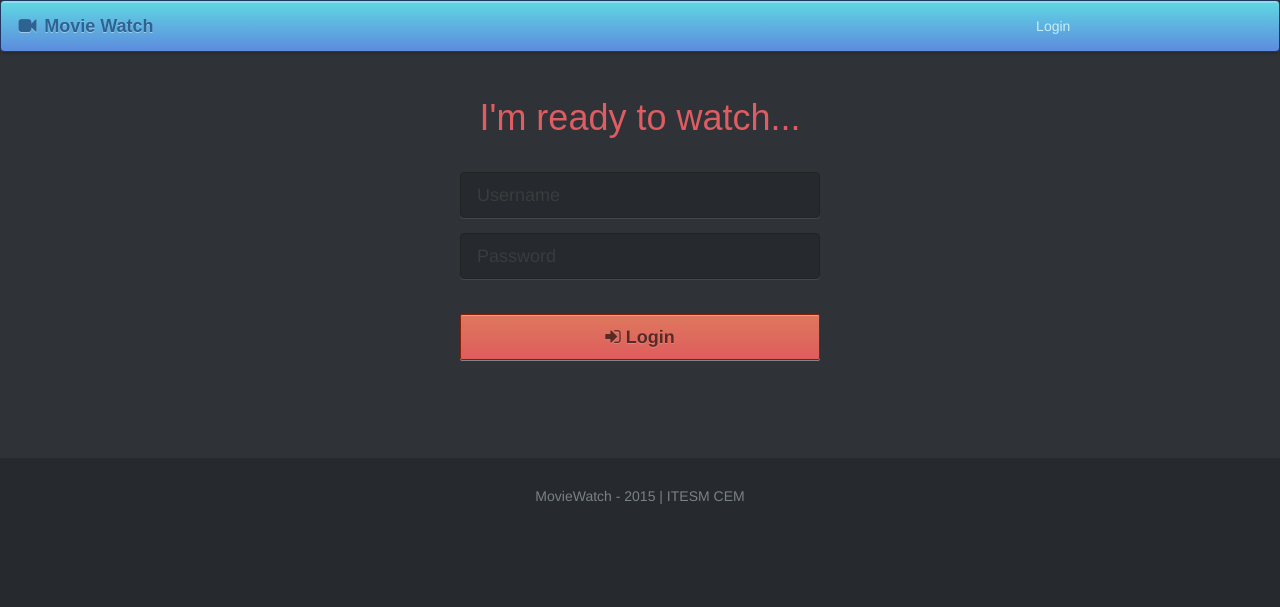
After one commit to gomezhyuuga/moviewatch, a Django app: page /login/ in a window 1280 px wide. The commit adds this page. Shown: the top 607 px of the page. Run offline with Django 3.2, Linux system fonts and the light colour scheme; some libraries are stand-ins or nearby versions.

Commit message:
Login terminado y avances en signup

```diff
--- /dev/null
+++ b/movies/forms.py
@@ -0,0 +1,5 @@
+from django.contrib.auth.forms import UserCreationForm
+
+
+class SignupForm(UserCreationForm):
+  pass
--- a/movies/models.py
+++ b/movies/models.py
@@ -9,6 +9,7 @@
 # into your database.
 from __future__ import unicode_literals
 
+from django.contrib.auth.models import User
 from django.conf import settings
 
 from django.db import models
@@ -56,6 +57,8 @@ class Account(models.Model):
     address = models.CharField(max_length=45, blank=True, null=True)
     member_since = models.DateField(db_column='memberSince', blank=True, null=True)  # Field name made lowercase.
     password = models.CharField(max_length=45, blank=True, null=True)
+
+    user = models.OneToOneField(User)
 
     def __str__(self):
         return self.username
--- a/movies/static/movies/css/custom-bootstrap.css
+++ b/movies/static/movies/css/custom-bootstrap.css
@@ -29,19 +29,6 @@
 .navbar-default .navbar-nav > li > a:hover, .navbar-default .navbar-nav > li > a:focus {
   color: #ffffff;
 }
-.navbar-default .navbar-nav > li > .dropdown-menu {
-  background-color: #5d8bde;
-}
-.navbar-default .navbar-nav > li > .dropdown-menu > li > a {
-  color: #c7eef7;
-}
-.navbar-default .navbar-nav > li > .dropdown-menu > li > a:hover,
-.navbar-default .navbar-nav > li > .dropdown-menu > li > a:focus {
-  color: #ffffff;
-  background-color: #2d6291;
-}
-.navbar-default .navbar-nav > li > .dropdown-menu > li > .divider {
-  background-color: #5d8bde;
 }
 .navbar-default .navbar-nav > .active > a, .navbar-default .navbar-nav > .active > a:hover, .navbar-default .navbar-nav > .active > a:focus {
   color: #ffffff;
@@ -71,15 +58,47 @@
   color: #ffffff;
 }
 
-@media (max-width: 767px) {
-  .navbar-default .navbar-nav .open .dropdown-menu > li > a {
-    color: #c7eef7;
-  }
-  .navbar-default .navbar-nav .open .dropdown-menu > li > a:hover, .navbar-default .navbar-nav .open .dropdown-menu > li > a:focus {
-    color: #ffffff;
-  }
-  .navbar-default .navbar-nav .open .dropdown-menu > .active > a, .navbar-default .navbar-nav .open .dropdown-menu > .active > a:hover, .navbar-default .navbar-nav .open .dropdown-menu > .active > a:focus {
-    color: #ffffff;
-    background-color: #2d6291;
-  }
+
+
+input.form-control {
+  /* input: */
+  background: #26292E;
+  border: 1px solid #232323;
+  box-shadow: 0px 1px 0px 0px rgba(255,255,255,0.1);
+  border-radius: 4px;
 }
+
+input.form-control::-webkit-input-placeholder {
+  font-family: Helvetica;
+  color: #3A3C3D;
+}
+
+input.form-control:-moz-placeholder { /* Firefox 18- */
+  font-family: Helvetica;
+  color: #3A3C3D;
+}
+
+input.form-control::-moz-placeholder {  /* Firefox 19+ */
+  font-family: Helvetica;
+  color: #3A3C3D;
+}
+
+input.form-control:-ms-input-placeholder {
+  font-family: Helvetica;
+  color: #3A3C3D;
+}
+
+input[type="submit"], button.form-control {
+  /* Rectangle 9: */
+  background: #FFFFFF;
+  background-image: linear-gradient(-180deg, #DE785D 0%, #DE5D5D 100%);
+  border: 1px solid #861F05;
+  box-shadow: 0px 1px 0px 0px rgba(255,255,255,0.40), inset 0px 1px 0px 0px rgba(255,255,255,0.30);
+  border-radius: 2px;
+
+  /* Login: */
+  font-family: "Helvetica";
+  font-weight: bold;
+  color: #582A25;
+  text-shadow: 0px 1px 1px rgba(255,255,255,0.20);
+}
--- a/movies/static/movies/css/moviewatch.css
+++ b/movies/static/movies/css/moviewatch.css
@@ -267,6 +267,13 @@ span.rating {
   background-color: #26292E;
 }
 
+#login-page h1 {
+  text-align: center;
+  margin-bottom: 1em;
+}
+#login-page {
+  margin-bottom: 5em;
+}
 
 .center {
   text-align: center;
--- a/movies/templates/movies/base.html
+++ b/movies/templates/movies/base.html
@@ -19,6 +19,7 @@
 
     <!-- CONTENT -->
     <div class="container">
+      {% block container %}
       <div class="row">
         <div id="sidebar" class="col-md-2">
           {% include "base_sidebar.html" %}
@@ -27,6 +28,7 @@
           {% block content %}{% endblock %}
         </div>
       </div>
+      {% endblock %}
     </div>
 
     <!-- FOOTER -->
--- a/movies/templates/movies/base_header.html
+++ b/movies/templates/movies/base_header.html
@@ -14,7 +14,7 @@
 <link href="{% static "movies/font-awesome/css/font-awesome.min.css" %}" rel="stylesheet">
 
 <!-- MOVIEWATCH -->
-<link href='http://fonts.googleapis.com/css?family=Titillium+Web:200,200italic,400,400italic,700,700italic' rel='stylesheet' type='text/css'>
+<!-- <link href='http://fonts.googleapis.com/css?family=Titillium+Web:200,200italic,400,400italic,700,700italic' rel='stylesheet' type='text/css'> -->
 <link href="{% static "movies/css/moviewatch.css" %}" rel="stylesheet">
 <link href="{% static "movies/css/custom-bootstrap.css" %}" rel="stylesheet">
 
--- a/movies/templates/movies/base_navbar.html
+++ b/movies/templates/movies/base_navbar.html
@@ -25,17 +25,32 @@
     </div>
   </form>
   <ul class="nav navbar-nav">
+    {% if user.is_authenticated %}
     <li class="dropdown">
-      <a aria-expanded="false" class="dropdown-toggle" data-toggle="dropdown" href="#" role="button">gomezhyuuga<span class="caret"></span></a>
+      <a aria-expanded="false" class="dropdown-toggle" data-toggle="dropdown" href="#" role="button">
+            {{ user.username }}
+        <span class="caret"></span>
+      </a>
       <ul class="dropdown-menu" role="menu">
         <li>
-          <a href="#">Action</a>
+          <a href="#">
+            <i class="glyphicon glyphicon-user"></i>
+            Cuenta
+          </a>
         </li>
         <li class="divider"></li>
         <li>
-          <a href="#">Action</a>
+          <a href="{% url 'movies:logout' %}">
+            <i class="glyphicon glyphicon-off"></i>
+            Logout
+          </a>
         </li>
       </ul>
     </li>
+    {% else %}
+    <li>
+      <a href="{% url "movies:login" %}">Login</a>
+    </li>
+    {% endif %}
   </ul>
 </div>
--- /dev/null
+++ b/movies/templates/movies/login.html
@@ -0,0 +1,42 @@
+{% extends "movies/base.html" %}
+{% load staticfiles %}
+
+{% block container %}
+
+<div class="row" id="login-page">
+  <h1>I'm ready to watch...</h1>
+
+  {% if errors %}
+  <p>Your username and password didn't match. Please try again.</p>
+  {% endif %}
+
+
+  <form action="{% url "movies:login" %}" method="POST">
+    {% csrf_token %}
+    <div class="col-md-4 col-md-offset-4">
+      <div class="form-group">
+        <input type="text"
+          class="input-lg form-control"
+          autocomplete="off"
+          placeholder="Username"
+          name="username">
+      </div>
+      <div class="form-group">
+        <input type="password"
+          class="input-lg form-control"
+          autocomplete="off"
+          placeholder="Password"
+          name="password">
+      </div>
+      <br>
+      <button class="form-control input-lg">
+        <i class="fa fa-sign-in"></i>
+        Login
+      </button>
+
+      <input type="hidden" name="next" value="{{ next }}" />
+    </div>
+  </form>
+</div>
+
+{% endblock %}
--- a/movies/urls.py
+++ b/movies/urls.py
@@ -1,8 +1,14 @@
 from django.conf.urls import url
+from django.contrib.auth import views as auth_views
 from . import views
 
 urlpatterns = [
   url(r'^$', views.index, name='index'),
+
+  url(r'^login/$', views.login_user, name="login"),
+  url(r'^logout/$', 'django.contrib.auth.views.logout',
+      {'next_page': 'movies:index'}, name="logout"),
+  url(r'^signup/$', views.signup, name='signup'),
   url(r'^catalog/$', views.catalog, name='catalog'),
   url(r'^catalog/(?P<film_id>[0-9]+)/$', views.detail, name='detail'),
 ]
--- a/movies/views.py
+++ b/movies/views.py
@@ -1,20 +1,59 @@
-from django.shortcuts import render, get_object_or_404, render_to_response
+from django.shortcuts import render, get_object_or_404, render_to_response, redirect
 from django.http import HttpResponse
 from .models import Film
 from .filters import FilmFilter
+from django.contrib.auth import logout, authenticate, login
+from django.template import RequestContext
+from django.core.urlresolvers import reverse
 
+from .forms import SignupForm
 
 def index(request):
   return HttpResponse("INDEX PAGE")
 
+def signup(request):
+  c = RequestContext(request)
+  form = SignupForm
+  c.push({'form': form})
+
+  return render_to_response('movies/signup.html', c)
+
+def login_user(request):
+  if request.method == 'GET':
+    c = RequestContext(request)
+    return render_to_response('movies/login.html', c)
+  elif request.method == 'POST':
+    username = request.POST['username']
+    password = request.POST['password']
+    user = authenticate(username=username, password=password)
+    c = RequestContext(request)
+    if user is not None:
+      if user.is_active:
+        # Redirect to a success page.
+        login(request, user)
+        return redirect('movies:catalog')
+      else:
+      # Return a 'disabled account' error message
+        c.push( { 'errors': ('Disabled user') } )
+    else:
+      # Return an 'invalid login' error message.
+      c.push( { 'errors': ('Invalid user/password') } )
+    return render_to_response('movies/login.html', c)
+
+def logout(request):
+  logout(request, current_app="movies", next_page="movies:index")
+  # return redirect(reverse('movies:index'))
+
 def catalog(request):
   genres = Film.objects.order_by('genre').values('genre').distinct()
+
+  context = RequestContext(request)
 
   film_list = Film.objects.all()
   f = FilmFilter(request.GET, queryset=Film.objects.all())
   # print(f.__dict__)
-  return render_to_response('movies/catalog.html',
-    {'filter': f, 'list': film_list, 'genre_list': genres})
+  context.push( {'filter': f, 'list': film_list, 'genre_list': genres} )
+  return render_to_response('movies/catalog.html', context)
 
 def detail(request, film_id):
   film = get_object_or_404(Film, pk=film_id)
--- a/moviewatch/settings.py
+++ b/moviewatch/settings.py
@@ -128,6 +128,7 @@ from django.conf.global_settings import TEMPLATE_CONTEXT_PROCESSORS as TCP
 
 TEMPLATE_CONTEXT_PROCESSORS = TCP + (
     'django.core.context_processors.request',
+    'django.core.context_processors.auth',
 )
 
 # Django Suit configuration example
```
Also changed, not shown: movies/templates/movies/signup.html (added, +19 -0 lines), movies/templates/movies/signup2.html (added, +106 -0 lines), movies/migrations/0001_initial.py (added), movies/migrations/__init__.py (added).
